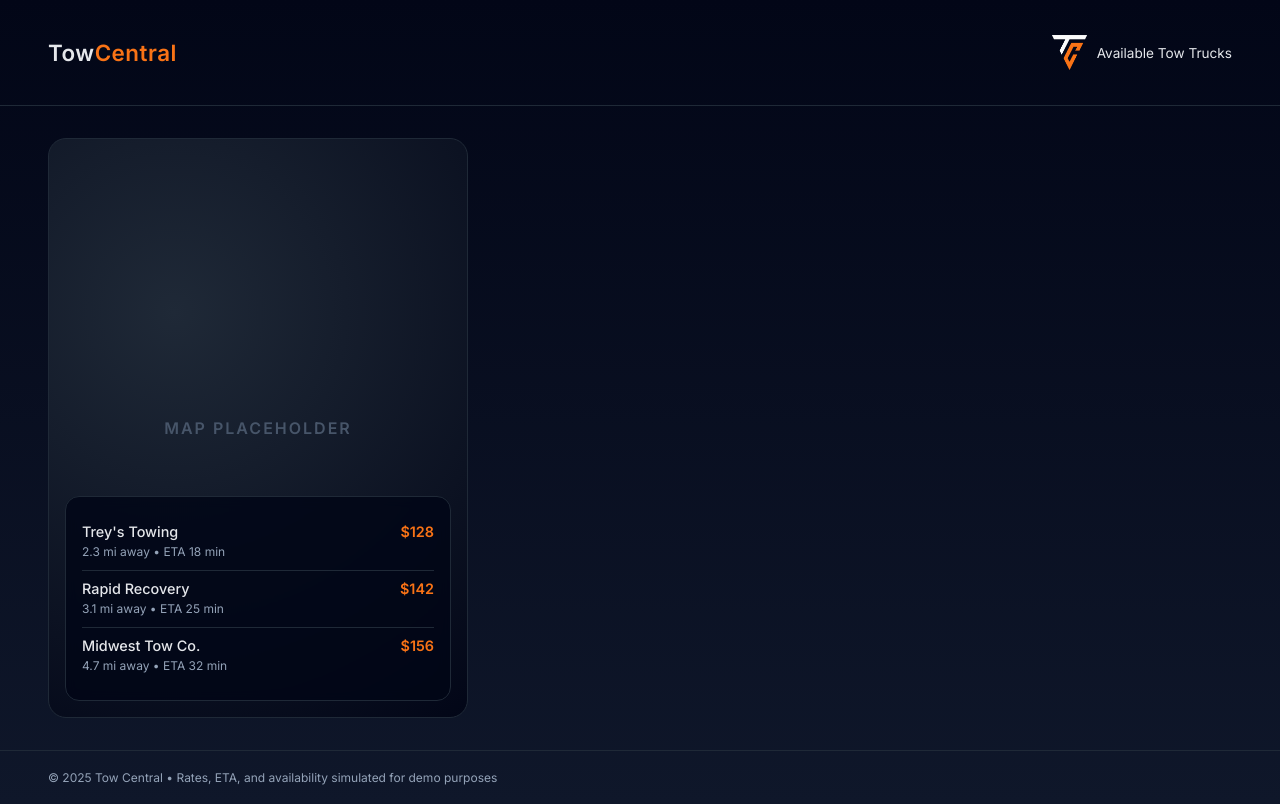
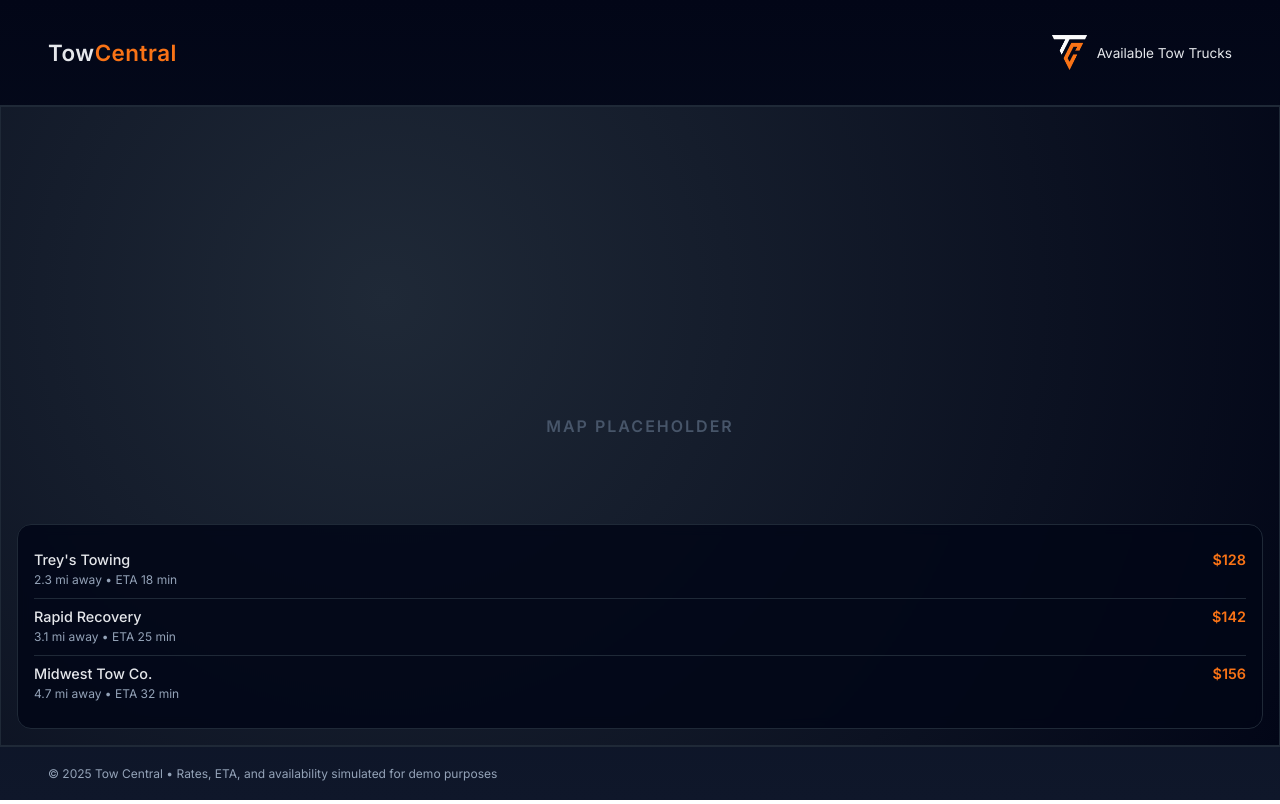
Before and after one commit to towcapitalist-debug/towing-app, a Next.js app: page /results in a window 1280 px wide. Built offline with nearby package versions, Linux system fonts and the light colour scheme.

Commit message:
Updated results page

```diff
--- a/app/globals.css
+++ b/app/globals.css
@@ -286,6 +286,13 @@ footer {
   max-width: 420px;
 }
 
+.results-page {
+  display: block;      /* override global grid */
+  padding: 0;
+}
+
 .results-map {
-  height: calc(100vh - 220px); /* header + footer */
+  width: 100%;
+  height: calc(100vh - 160px);
+  border-radius: 0;
 }
```
